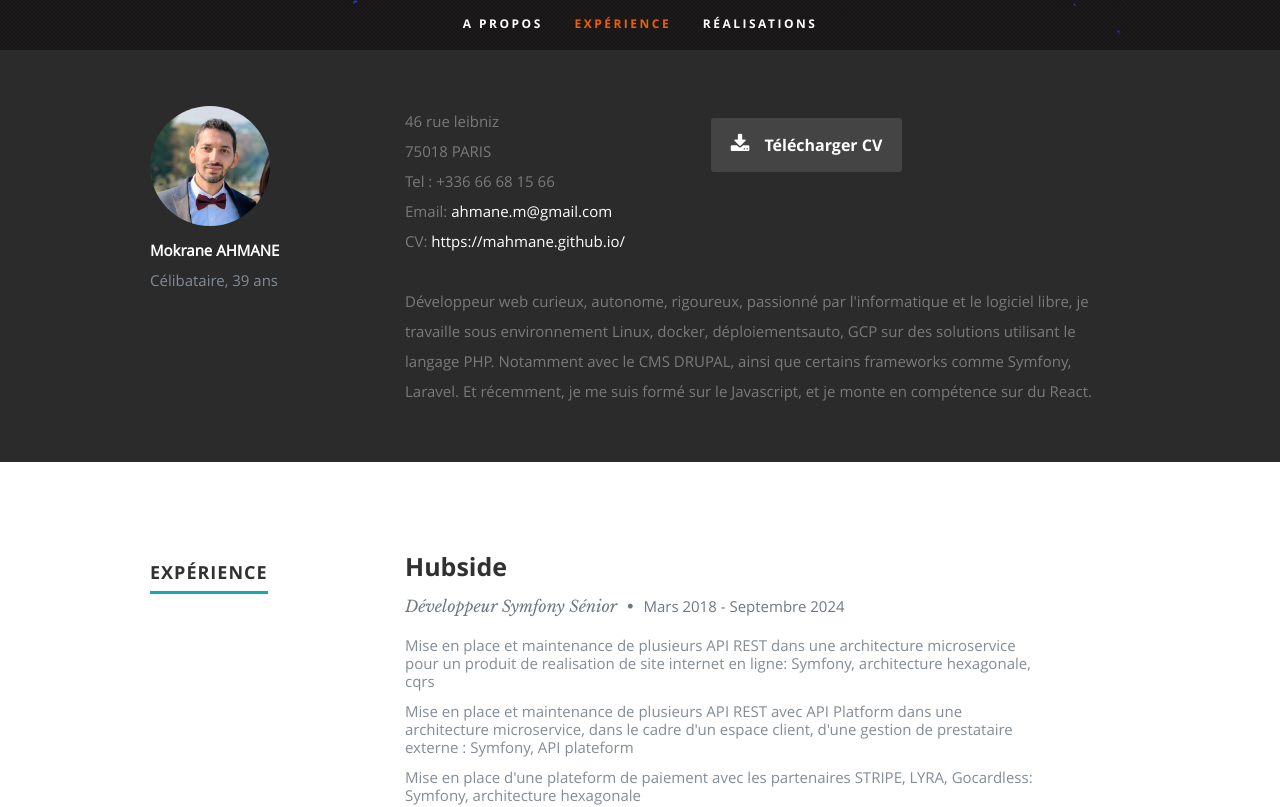
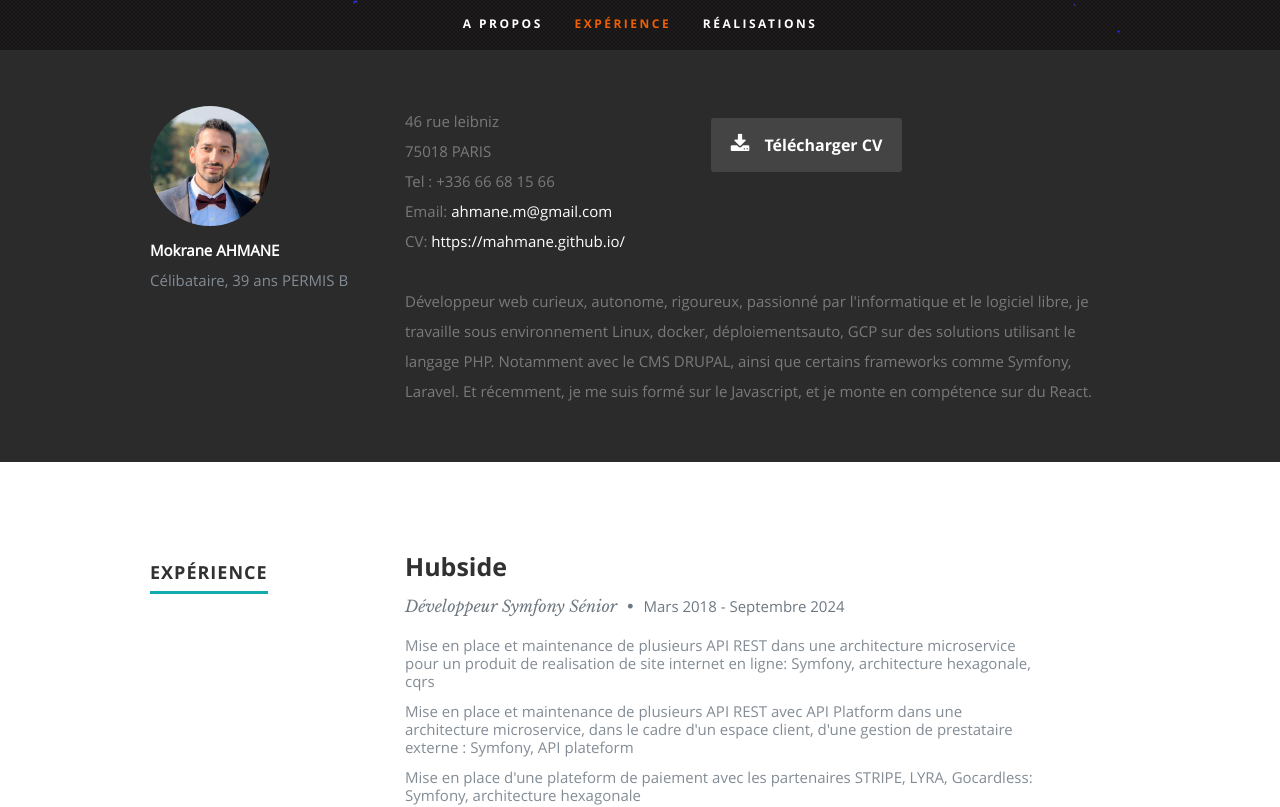
Before and after one commit to mahmane/mahmane.github.io, a plain HTML site: page index.html in a window 1280 px wide. Shown: the top 807 px of the page. Drawn offline with nearby package versions, Linux system fonts and the light colour scheme.

Commit message:
Update index.html

```diff
--- a/index.html
+++ b/index.html
@@ -65,6 +65,7 @@
             <img class="profile-pic"  src="images/profilmahmane-2.jpeg" alt="Ahmane Mokrane" /><br />
             <span class="bold white print-hidden">Mokrane AHMANE</span><br>
             <span class="print-hidden">Célibataire, 39 ans</span>
+			<span class="print-hidden">PERMIS B</span>
 
          </div>
 
```
